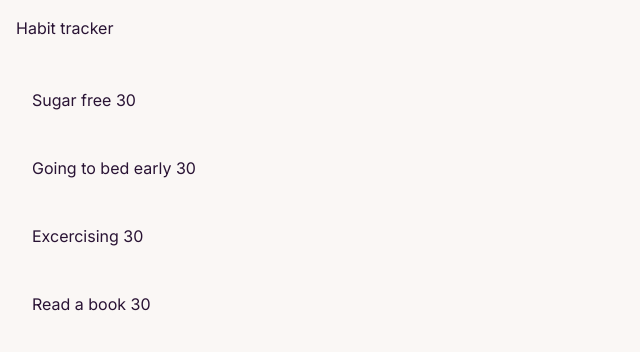
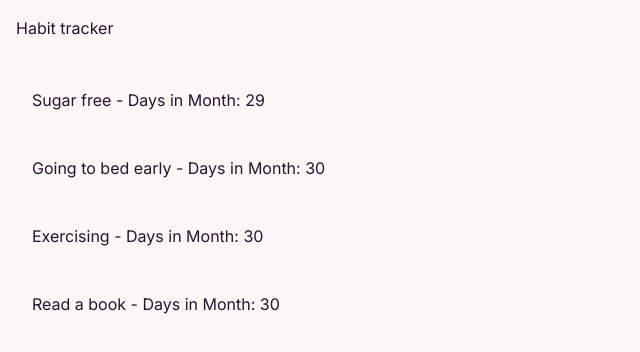
Before and after one commit to baradev/my-habit-tracker, a Next.js app: page / in a window 1280 px wide. Shown: the top 352 px of the page, without its empty margins (0-640 px from the left). Built offline with nearby package versions, Linux system fonts and the light colour scheme.

Commit message:
days in month function

```diff
--- a/app/HabitLine.tsx
+++ b/app/HabitLine.tsx
@@ -1,10 +1,11 @@
 import React from "react";
+import dayjs from "dayjs";
 
 interface Habit {
   color: string;
   name: string;
   id: string;
-  day: number;
+  date: string;
 }
 
 interface HabitLineProps {
@@ -12,10 +13,12 @@ interface HabitLineProps {
 }
 
 const HabitLine: React.FC<HabitLineProps> = ({ habit }) => {
+  const daysInMonth = dayjs(habit.date).daysInMonth();
+
   return (
     <div className={`p-4 mt-3 bg-${habit.color}`}>
       <h2>
-        {habit.name} {habit.day}
+        {habit.name} - Days in Month: {daysInMonth}
       </h2>
     </div>
   );
--- a/app/page.tsx
+++ b/app/page.tsx
@@ -4,7 +4,7 @@ interface Habit {
   color: string;
   name: string;
   id: string;
-  day: number;
+  date: string;
 }
 
 interface HabitData {
@@ -17,25 +17,25 @@ const habitData: HabitData = {
       color: "green-200",
       name: "Sugar free",
       id: "1",
-      day: 30,
+      date: "2024-02-2",
     },
     {
       color: "indigo-200",
       name: "Going to bed early",
       id: "2",
-      day: 30,
+      date: "2023-11-30",
     },
     {
       color: "rose-200",
-      name: "Excercising",
+      name: "Exercising",
       id: "3",
-      day: 30,
+      date: "2023-11-30",
     },
     {
       color: "amber-200",
       name: "Read a book",
       id: "4",
-      day: 30,
+      date: "2023-11-30",
     },
   ],
 };
```
